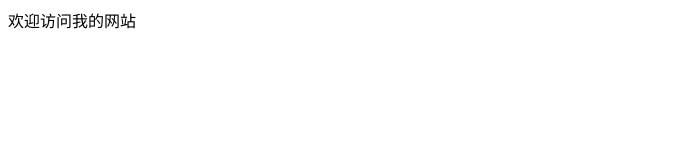
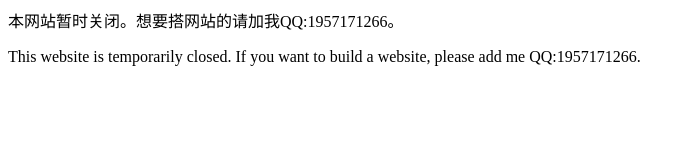
Before and after one commit to Andsen666/Andsen666.github.io, a plain HTML site: page index.html in a window 1280 px wide. Shown: the whole page, without its empty margins (0-695 px from the left). Drawn offline with Linux system fonts and the light colour scheme.

Commit message:
Update index.html

```diff
--- a/index.html
+++ b/index.html
@@ -1,3 +1,4 @@
 <html>
-  欢迎访问我的网站
+<p>本网站暂时关闭。想要搭网站的请加我QQ:1957171266。</p>
+<p>This website is temporarily closed. If you want to build a website, please add me QQ:1957171266.</p>
 </html>
```
